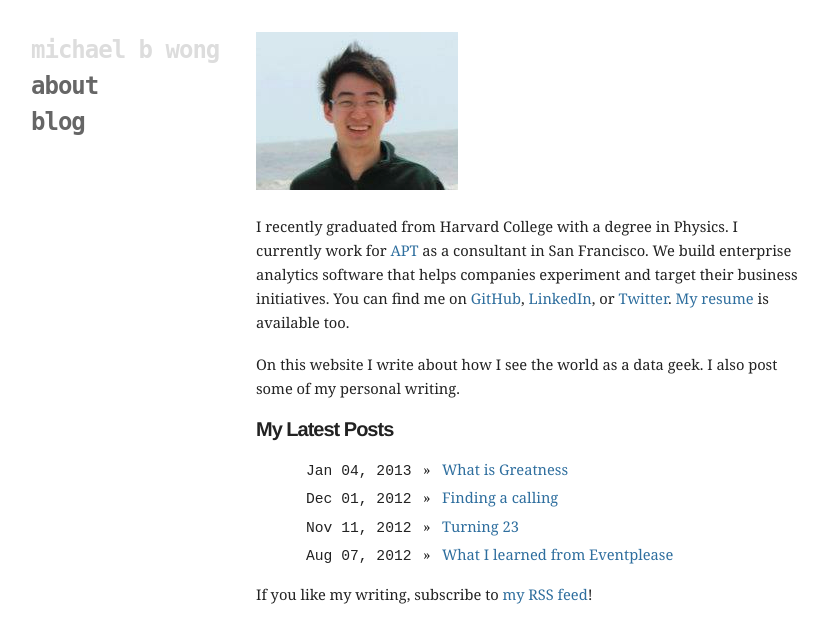
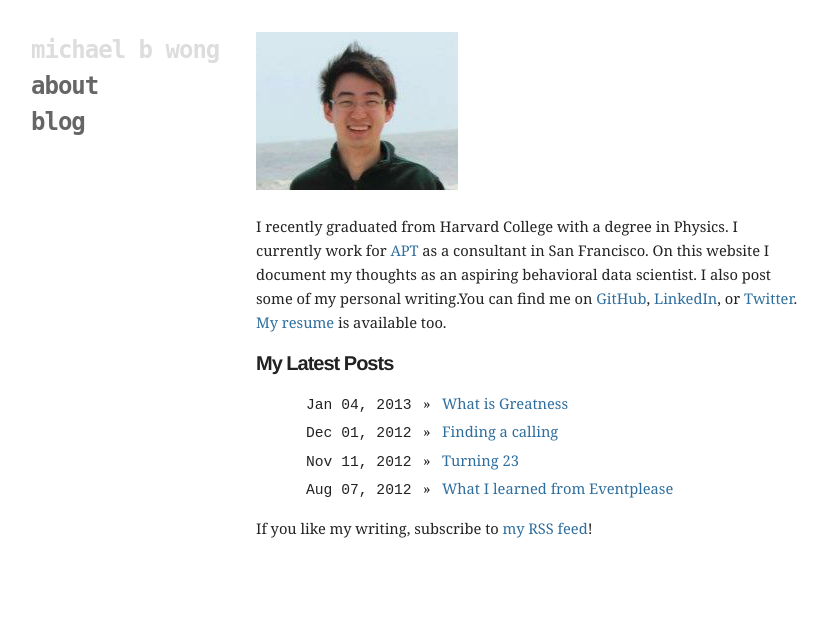
Before and after one commit to mbwong/mbwong.github.com, a Jekyll site: the page built from index.html, in a window 1280 px wide. Shown: the top 643 px of the page, without its empty margins (94-922 px from the left). Built offline with Jekyll 4.4.1, drawn with Linux system fonts in a browser that asks for light colours.

Commit message:
Update index.html

```diff
--- a/index.html
+++ b/index.html
@@ -6,8 +6,7 @@ title: Home
 <div class="post">
 <p><img src="/mugshot.png"/></p>
 
-<p>I recently graduated from Harvard College with a degree in Physics. I currently work for <a href="http://predictivetechnologies.com">APT</a> as a consultant in San Francisco. We build enterprise analytics software that helps companies experiment and target their business initiatives. You can find me on <a href="http://github.com/mbwong">GitHub</a>, <a href="http://www.linkedin.com/pub/michael-wong/25/547/850">LinkedIn</a>, or <a href="http://twitter.com/mbwong">Twitter</a>. <a href="/resume.pdf">My resume</a> is available too.
-<p>On this website I write about how I see the world as a data geek. I also post some of my personal writing.</p>
+<p>I recently graduated from Harvard College with a degree in Physics. I currently work for <a href="http://predictivetechnologies.com">APT</a> as a consultant in San Francisco. On this website I document my thoughts as an aspiring behavioral data scientist. I also post some of my personal writing.You can find me on <a href="http://github.com/mbwong">GitHub</a>, <a href="http://www.linkedin.com/pub/michael-wong/25/547/850">LinkedIn</a>, or <a href="http://twitter.com/mbwong">Twitter</a>. <a href="/resume.pdf">My resume</a> is available too.
 <h2>My Latest Posts</h2>
   <ul style="list-style: none; padding: 0; margin: 0 0 14px 50px;">
   {% for post in site.posts limit: 4 %}
```
